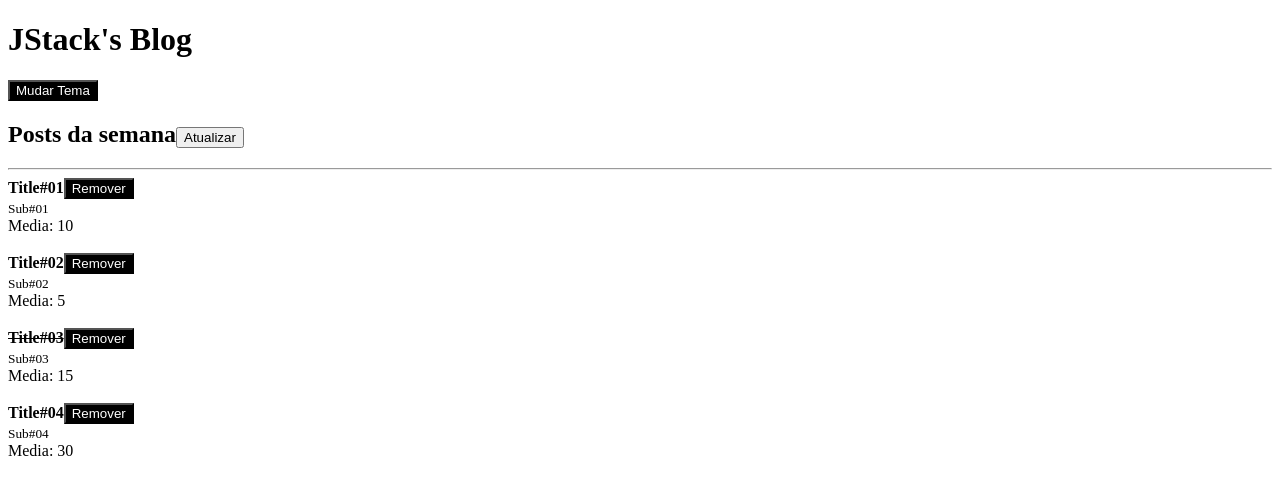
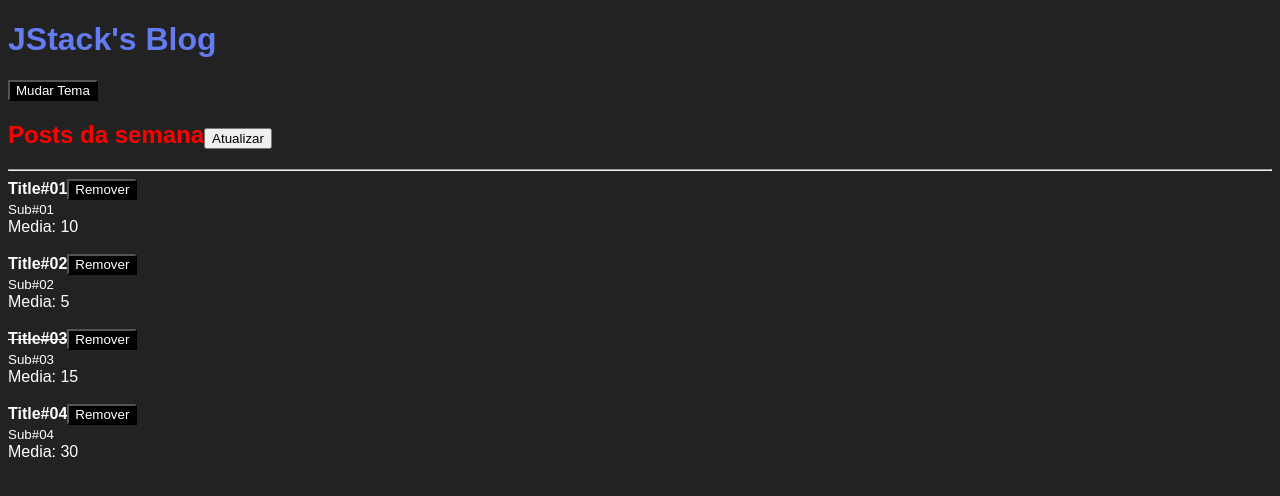
Before and after one commit to FillipeDiord/react-fundamentos, a React app: page / in a window 1280 px wide. Shown: the top 496 px of the page. Built offline with nearby package versions, Linux system fonts and the light colour scheme.

Commit message:
configuring css modules and creating some styles

```diff
--- /dev/null
+++ b/src/App.css
@@ -0,0 +1,3 @@
+.title {
+  color: #F00;
+}
--- /dev/null
+++ b/src/Header.css
@@ -0,0 +1,3 @@
+.title {
+  color: #637BF3;
+}
--- a/src/components/App.js
+++ b/src/components/App.js
@@ -3,6 +3,8 @@ import React, { useState } from 'react';
 import { Post } from './Post';
 import { Header } from './Header';
 import { ThemeProvider } from '../ThemeContext';
+
+import styles from '../App.css';
 
 
 export function App() {
@@ -37,7 +39,9 @@ export function App() {
   return (
     <ThemeProvider>
       <Header>
-        <h2>Posts da semana
+        <h2 className={styles.title}
+        >
+          Posts da semana
           <button onClick={handleRefresh}>Atualizar</button>
         </h2>
       </Header>
--- a/src/components/Header.js
+++ b/src/components/Header.js
@@ -4,12 +4,14 @@ import { Button } from './Button';
 
 import { ThemeContext } from '../ThemeContext';
 
+import styles from '../Header.css';
+
 export function Header(props) {
   const { onToggleTheme } = useContext(ThemeContext);
 
   return (
     <>
-      <h1>{props.title}</h1>
+      <h1 className={styles.title}>{props.title}</h1>
       <Button onClick={onToggleTheme}>
         Mudar Tema
       </Button>
--- /dev/null
+++ b/src/index.css
@@ -0,0 +1,5 @@
+body {
+  background: #222;
+  color: #FFF;
+  font-family: sans-serif;
+}
--- a/src/index.js
+++ b/src/index.js
@@ -3,6 +3,8 @@ import ReactDOM from 'react-dom';
 
 import { App } from './components/App';
 
+import './index.css';
+
 ReactDOM.render(
   <App />,
   document.getElementById('root'),
--- a/webpack.config.js
+++ b/webpack.config.js
@@ -31,8 +31,8 @@ module.exports = {
             loader: 'css-loader',
             options: {
               modules: true,
-            }
-          }
+            },
+          },
         ],
       },
       //Loader para lidar com arquivos scss
```
